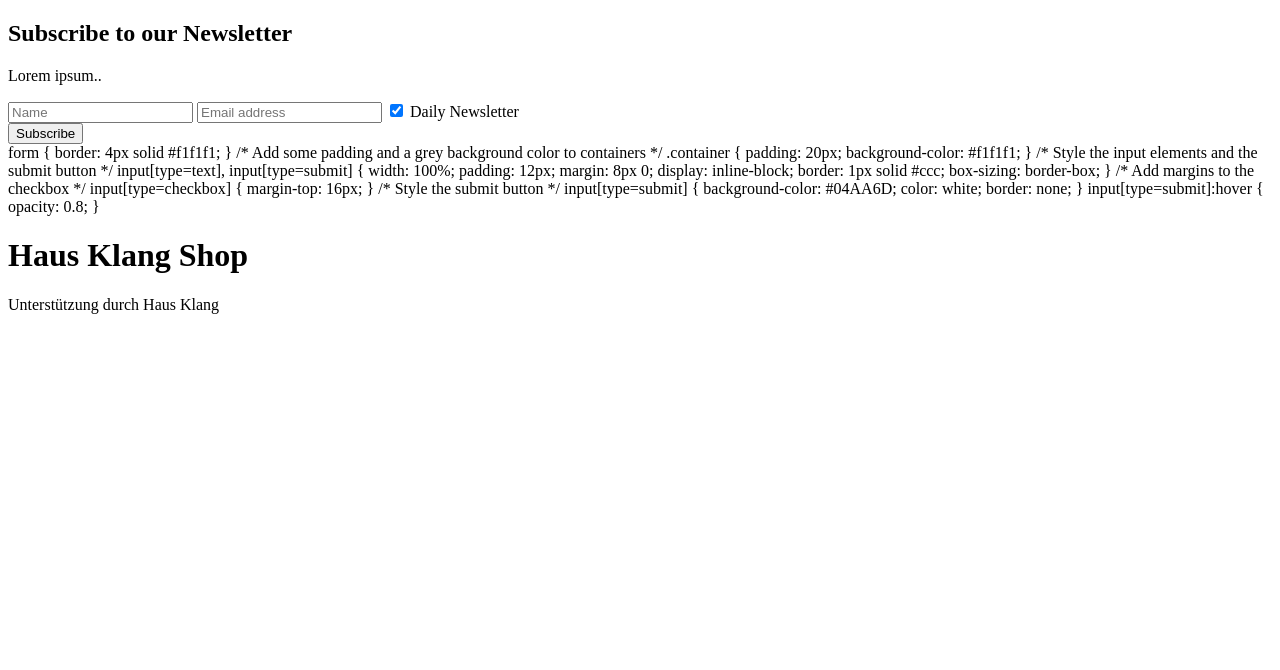
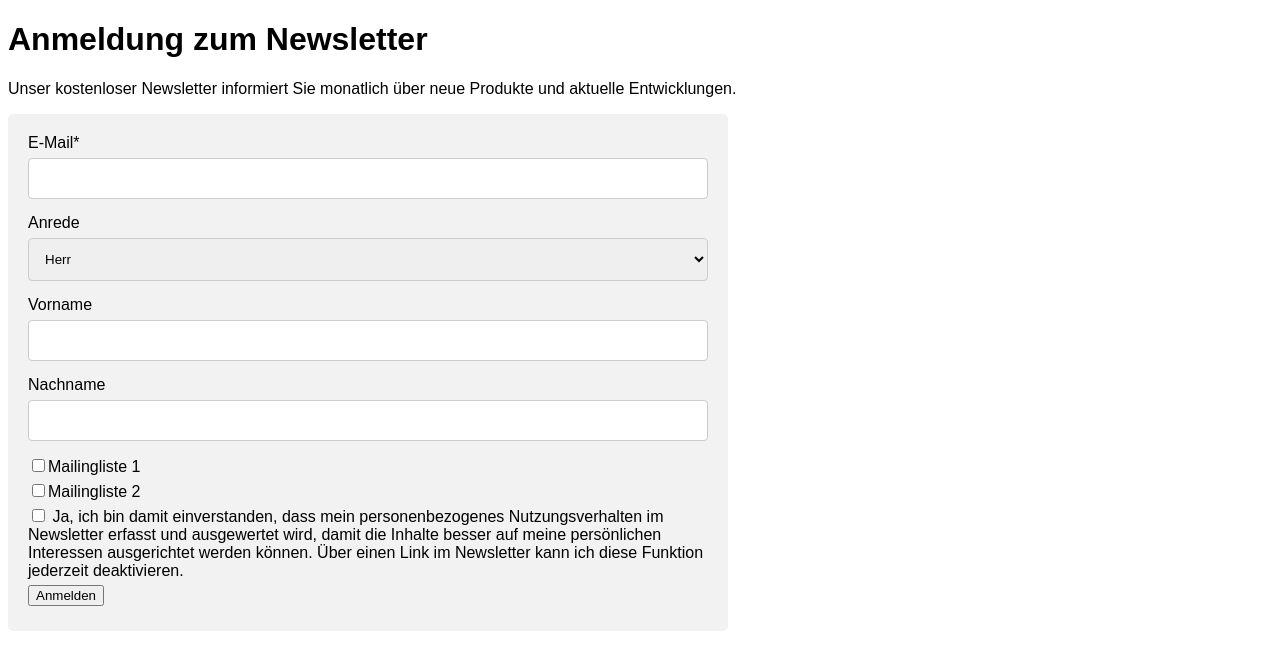
Before and after one commit to Fogsmen/Website-, a plain HTML site: page index.html in a window 1280 px wide. Drawn offline with Linux system fonts and the light colour scheme.

Commit message:
Anmeldung test

```diff
--- a/index.html
+++ b/index.html
@@ -1,106 +1,97 @@
 <!DOCTYPE html>
-<html lang="en">
+<html lang="de">
 <head>
+<title>Newsletteranmeldung - HTML-Formular</title>
 <meta charset="UTF-8">
-    <meta http-equiv="X-UA-Compatible" content="IE=edge">
-    <meta name="viewport" content="width=
-    initial-scale=1.0">
-    <title>Haus Klang Shop</title>
-
-
-
-
-
-
- <form action="action_page.php">
-  <div class="container">
-    <h2>Subscribe to our Newsletter</h2>
-    <p>Lorem ipsum..</p>
-  </div>
-
-  <div class="container" style="background-color:white">
-    <input type="text" placeholder="Name" name="name" required>
-    <input type="text" placeholder="Email address" name="mail" required>
-    <label>
-      <input type="checkbox" checked="checked" name="subscribe"> Daily Newsletter
-    </label>
-  </div>
-
-  <div class="container">
-    <input type="submit" value="Subscribe">
-  </div>
-</form>
-
-form {
-  border: 4px solid #f1f1f1;
+<style>
+        body {
+        font-family: Arial, Helvetica, sans-serif;
     }
 
-/* Add some padding and a grey background color to containers */
-.container {
-  padding: 20px;
-  background-color: #f1f1f1;
-}
-
-/* Style the input elements and the submit button */
-input[type=text], input[type=submit] {
-  width: 100%;
-  padding: 12px;
-  margin: 8px 0;
-  display: inline-block;
-  border: 1px solid #ccc;
+        * {
         box-sizing: border-box;
     }
 
-/* Add margins to the checkbox */
-input[type=checkbox] {
-  margin-top: 16px;
+        input[type=text], select {
+            width: 100%;
+            padding: 12px;
+            border: 1px solid #ccc;
+            border-radius: 4px;
+            box-sizing: border-box;
+            margin-top: 6px;
+            margin-bottom: 10px;
+            resize: vertical;
         }
 
-/* Style the submit button */
-input[type=submit] {
-  background-color: #04AA6D;
-  color: white;
-  border: none;
+        .container {
+            width: 720px;
+            border-radius: 5px;
+            background-color: #f2f2f2;
+            padding: 20px;
         }
 
-input[type=submit]:hover {
-  opacity: 0.8;
+        button {
+            background-color: #4b4241;
+            color: white;
+            padding: 12px 20px;
+            border: none;
+            border-radius: 4px;
+            cursor: pointer;
+            margin-top: 15px;
         }
 
+        button:hover {
+            background-color: #00a19c;
+        }
 
-
+        label {
+            display: block;
+            margin-bottom: 5px;
+        }
 </style>
-
-
-
 </head>
 
+<body>
+    <h1>Anmeldung zum Newsletter</h1>
+        <p>Unser kostenloser Newsletter informiert Sie monatlich über neue Produkte und aktuelle Entwicklungen.</p>
 
-<body>
-
-<h1>
-Haus Klang Shop
-</h1>
-
-
-
-
-
-
-
-
-
-
-
-
-
-
-
-
-Unterstützung durch Haus Klang
+        <div class= "container">
+            <form ACTION="https://web.inxmail.com/[Mandantenname]/subscription/servlet" METHOD="post">
+                <input type="hidden" name="INXMAIL_HTTP_REDIRECT" value="[URL für Landeseite "Erfolg"]"/>
+                <input type="hidden" name="INXMAIL_HTTP_REDIRECT_ERROR" value="[URL für Landeseite "Fehler"]"/>
+                <input type="hidden" name="INXMAIL_CHARSET" value="UTF-8"/>
+                <label>E-Mail*
+                    <input type="text" name="email">
+                </label>
+                <label>Anrede
+                    <select name="Anrede">
+                        <option value="male">Herr</option>
+                        <option value="female">Frau</option>
+                        <option value="neutral">Divers</option>
+                    </select>
+                </label>
+                <label>Vorname
+                    <input type="text" name="Vorname">
+                </label>
+                <label>Nachname
+                    <input type="text" name="Nachname">
+                </label>
+            <label>
+                    <input type="checkbox" name="INXMAIL_SUBSCRIPTION" value="[Mailingliste 1]">Mailingliste 1
+                </label>
+                <label>
+                    <input type="checkbox" name="INXMAIL_SUBSCRIPTION" value="[Mailingliste 2]">Mailingliste 2
+                </label>
+                <label>
+                    <input type="checkbox" name="INXMAIL_TRACKINGPERMISSION">
+                    Ja, ich bin damit einverstanden, dass mein personenbezogenes Nutzungsverhalten im Newsletter erfasst und ausgewertet wird,
+                    damit die Inhalte besser auf meine persönlichen Interessen ausgerichtet werden können. Über einen Link im Newsletter kann
+                    ich diese Funktion jederzeit deaktivieren.<br>
+                </label>
+                <label>
+                    <input type="submit" name="Submit" value="Anmelden">
+                </label>
+            </form>
+        </div>
 </body>
-
-
-
-
 </html>
```
Lines whose indentation alone changed are shown as unchanged.
